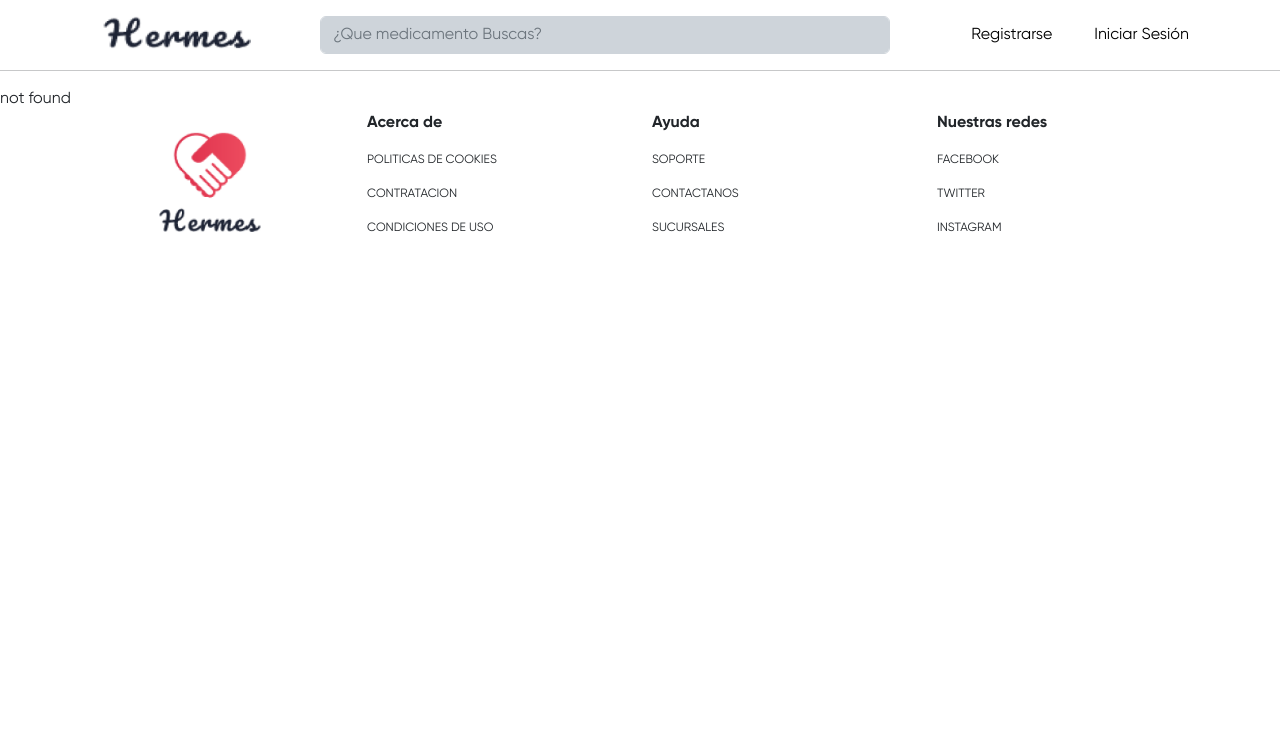
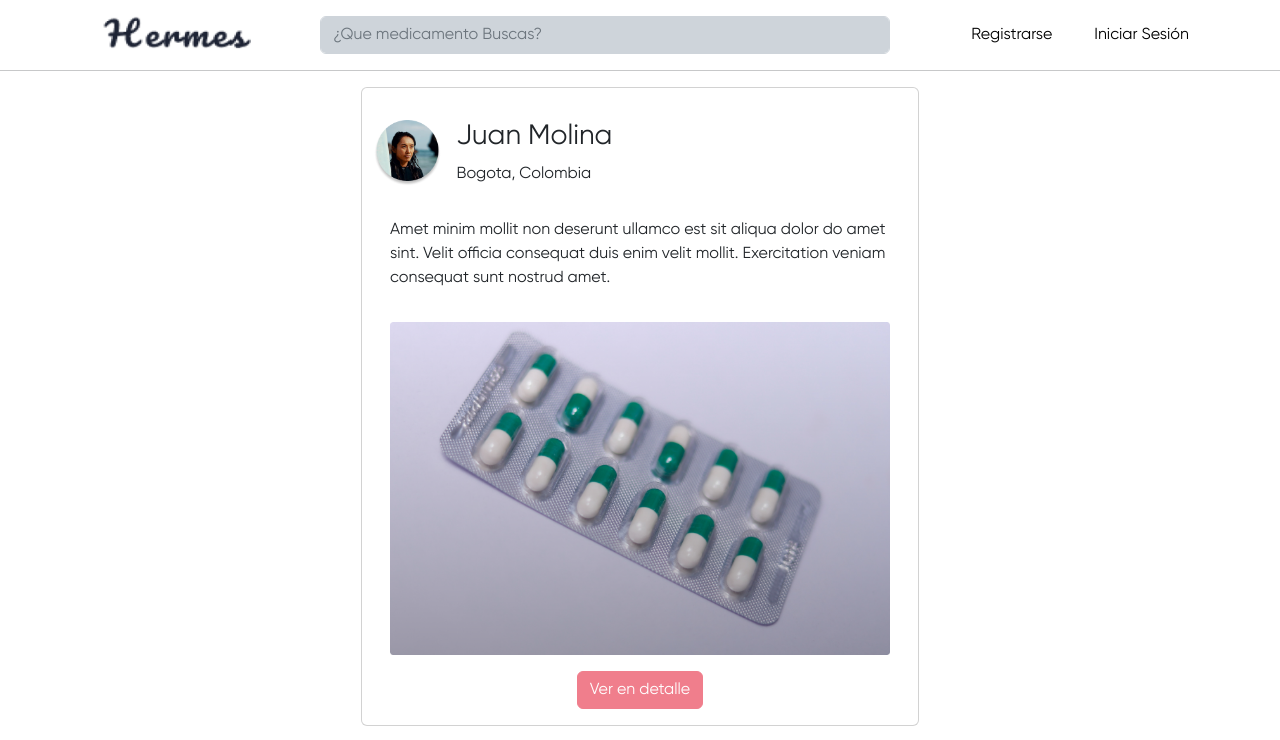
Before and after one commit to No-Country/s4-02-t-python-frontend, a React (Create React App) app: page /posts in a window 1280 px wide. Before the commit this address had no page. Shown: the top 740 px of the page. Built offline with nearby package versions, Linux system fonts and the light colour scheme.

Commit message:
search posts list

```diff
--- a/src/App.js
+++ b/src/App.js
@@ -9,6 +9,7 @@ import Login from './components/pages/login/Login';
 import Footer from './components/other/footer/Footer';
 import CreatePost from './components/pages/create-post/CreatePost';
 import PostDetail from './components/pages/post-detail/PostDetail';
+import PostsList from './components/pages/posts-list/PostsList';
 
 export const UserContext = React.createContext();
 
@@ -27,6 +28,7 @@ function App() {
           <Route path="/register" element={<Register />} />
           <Route path="/login" element={<Login />} />
           <Route path="/donar" element={<CreatePost />} />
+          <Route path="/posts" element={<PostsList />} />
           <Route path="/post/:id" element={<PostDetail />} />
           <Route path="*" element={<NotFound />} />
         </Routes>
--- a/src/components/other/header/Header.jsx
+++ b/src/components/other/header/Header.jsx
@@ -17,6 +17,10 @@ export default function Header() {
     navigate('/login');
   }
 
+  const search = () => {
+    navigate('/posts');
+  }
+
   return (
     <nav className="navbar navbar-expand-lg bg-white container justify-content-between">
       <div className="col-2">
@@ -24,7 +28,8 @@ export default function Header() {
       </div>
 
       <div className="search-container col-6">
-        <input className="form-control me-2" type="search" placeholder="¿Que medicamento Buscas?"/>
+        <input className="form-control me-2" type="search" placeholder="¿Que medicamento Buscas?"
+        onKeyPress={() => search()}/>
       </div>
 
       {user ?
--- /dev/null
+++ b/src/components/other/post-card/PostCard.jsx
@@ -0,0 +1,34 @@
+import React from 'react';
+import { useNavigate } from 'react-router-dom';
+import avatarImg from '../../../assets/avatar.png';
+import medicamentoImg from '../../../assets/unsplash_8epPqtF9x5I.png';
+
+export default function PostCard(props) {
+
+    const navigate = useNavigate();
+    const goToDetail = () => {
+        navigate('/post/1');
+    }
+
+  return (
+    <div className='card w-50 mx-auto'>
+        <section className='container'>
+            <div className='d-flex w-50 align-items-center my-3'>
+                <img src={avatarImg} alt="" className='img-fluid w-25'/>
+                <div className='mt-3'>
+                    <h3 className='mx-3'>{props.name}</h3>
+                    <p className='mx-3'>{props.location}</p>
+                </div>
+            </div>
+            <p className='mx-3'>Amet minim mollit non deserunt ullamco est sit aliqua dolor do amet sint. Velit officia consequat duis enim velit mollit. Exercitation veniam consequat sunt nostrud amet.</p>
+        </section>
+        <section className='container d-flex flex-column mb-3'>
+            <img src={medicamentoImg} alt="" className='img-fluid m-3'/>
+            <div className='text-center'>
+                <button className='btn btn-primary text-white' onClick={() => goToDetail()}>Ver en detalle</button>
+            </div>
+
+        </section>
+    </div>
+  )
+}
--- a/src/components/pages/post-detail/PostDetail.jsx
+++ b/src/components/pages/post-detail/PostDetail.jsx
@@ -1,6 +1,6 @@
 import React from 'react';
 import avatarImg from '../../../assets/avatar.png';
-import medicamentoImg from '../../../assets/analgesicos-1911212033.jpg';
+import medicamentoImg from '../../../assets/unsplash_8epPqtF9x5I.png';
 
 export default function PostDetail() {
   return (
@@ -13,7 +13,9 @@ export default function PostDetail() {
             <p>Amet minim mollit non deserunt ullamco est sit aliqua dolor do amet sint. Velit officia consequat duis enim velit mollit. Exercitation veniam consequat sunt nostrud amet.</p>
         </section>
         <section className='container d-flex border'>
+          <div className='container py-3'>
             <img src={medicamentoImg} alt="" className='img-fluid'/>
+          </div>
           <div className='container w-50 mt-3 d-flex flex-column justify-content-evenly'>
             <h3><strong>Aspirinas</strong></h3>
             <h4>N° de identificación (GTIN): (01) 0 5410013 11100 9</h4>
--- /dev/null
+++ b/src/components/pages/posts-list/PostsList.jsx
@@ -0,0 +1,12 @@
+import React from 'react';
+import PostCard from '../../other/post-card/PostCard';
+
+export default function PostsList() {
+  return (
+    <main className='container d-grid gap-3'>
+        <PostCard name="Juan Molina" location="Bogota, Colombia" />
+        <PostCard name="Yuribileisy Casa Nova" location="Venezuela, Caracas" />
+        <PostCard name="Juan Molina" location="Bogota, Colombia" />
+    </main>
+  )
+}
```
Also changed, not shown: src/assets/unsplash_8epPqtF9x5I.png (added). Lines whose indentation alone changed are shown as unchanged.
